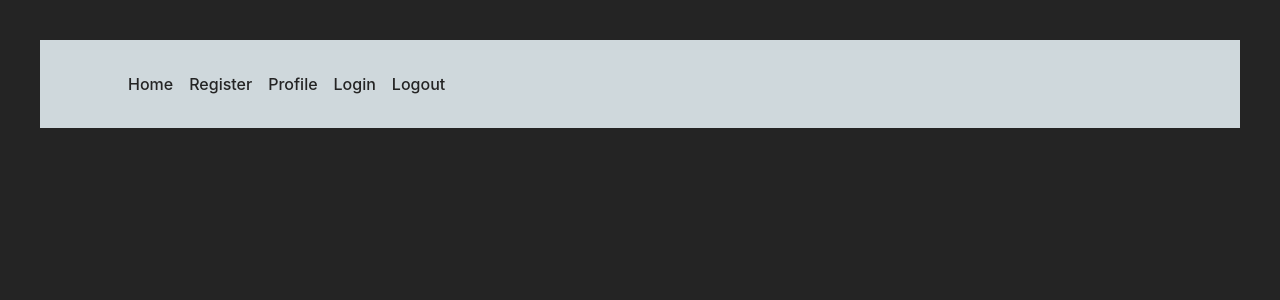
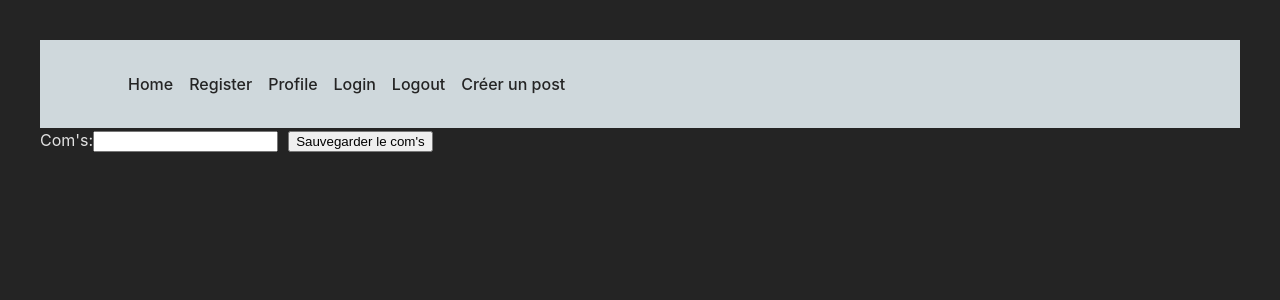
Before and after one commit to Djo-75/THP_S6J4_SocialNetwork, a React (Vite) app: page /post in a window 1280 px wide. Shown: the top 300 px of the page. Built offline with nearby package versions, Linux system fonts and the light colour scheme.

Commit message:
component post added

```diff
--- a/src/App.jsx
+++ b/src/App.jsx
@@ -8,6 +8,7 @@ import Login from './Login/Login';
 import Logout from './Logout/Logout';
 import Home from './Home/Home';
 import PrivateRoutes from './PrivateRoutes/PrivateRoutes';
+import Post from './Post/Post';
 
 // navbar à importer
 // import jwt_decode from "jwt-decode";
@@ -24,10 +25,12 @@ function App() {
           <Route path="/" element={<Home />} />
           <Route element={<PrivateRoutes />} >
             <Route path="/profile" element={<Profile />} />
+            <Route path="/post" element={<Post />} />
+            <Route path="/logout" element={<Logout />} />
           </Route>
           <Route path="/register" element={<Register />} />
           <Route path="/login" element={<Login />} />
-          <Route path="/logout" element={<Logout />} />
+
         </Routes>
       </main>
     </BrowserRouter>
--- a/src/Logout/Logout.jsx
+++ b/src/Logout/Logout.jsx
@@ -11,8 +11,6 @@ const Logout = () => {
         navigateLogOut("/")
     }
 
-
-
     return (
         <div>
             <h2>Logout</h2>
--- a/src/Navbar/Navbar.jsx
+++ b/src/Navbar/Navbar.jsx
@@ -21,6 +21,9 @@ const Navbar = () => {
                     <NavLink to="/logout">
                         <li>Logout</li>
                     </NavLink>
+                    <NavLink to="/post">
+                        <li>Créer un post</li>
+                    </NavLink>
                 </ul>
             </nav>
         </div>
--- /dev/null
+++ b/src/Post/Post.jsx
@@ -0,0 +1,49 @@
+import React, { useState } from 'react';
+import '../index.css';
+
+const Post = ({ token }) => {
+    const [post, setPost] = useState('');
+
+    const handlePostChange = (e) => {
+        setPost(e.target.value);
+    };
+
+    const handlePostSubmit = () => {
+        const data = {
+            post: post,
+        };
+
+        fetch('http://localhost:1337/post', {
+            method: 'post',
+            headers: {
+                Authorization: `Bearer ${token}`,
+                'Content-Type': 'application/json',
+            },
+            body: JSON.stringify(data),
+        })
+            .then((response) => response.json())
+            .then((responseData) => {
+                // Handle the response if needed
+                console.log(responseData);
+            })
+            .catch((error) => {
+                // Handle any errors
+                console.log(error);
+            });
+    };
+
+
+    return (
+        <div className="form-example">
+            <label>
+                Com's:
+                <input type="text" name="text" value={post} onChange={handlePostChange} />
+            </label>
+            <button type="button" onClick={handlePostSubmit}>
+                Sauvegarder le com's
+            </button>
+        </div>
+    );
+};
+
+export default Post;
--- a/src/Register/Register.jsx
+++ b/src/Register/Register.jsx
@@ -18,8 +18,6 @@ function Register() {
     };
 
     const handleRegister = () => {
-        // Here you can implement your authentication logic
-        // For simplicity, let's just log the entered username and password
         const data = {
             username: username,
             email: email,
--- a/src/index.css
+++ b/src/index.css
@@ -43,3 +43,21 @@ nav ul {
 nav li {
   padding-left: 1rem; /* 7! */
 }
+
+form.form-example {
+  display: table;
+}
+
+div.form-example {
+  display: table-row;
+}
+
+label,
+input {
+  display: table-cell;
+  margin-bottom: 10px;
+}
+
+label {
+  padding-right: 10px;
+}
```
